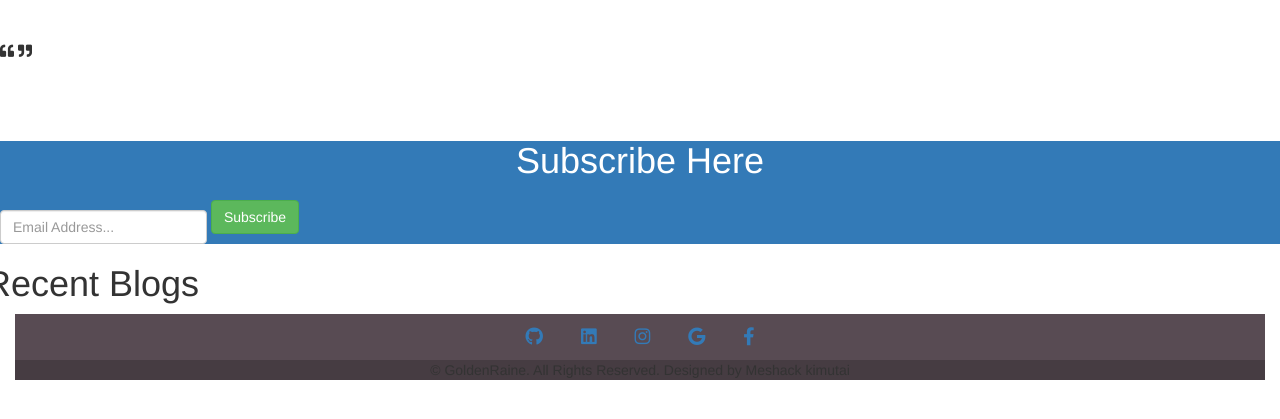
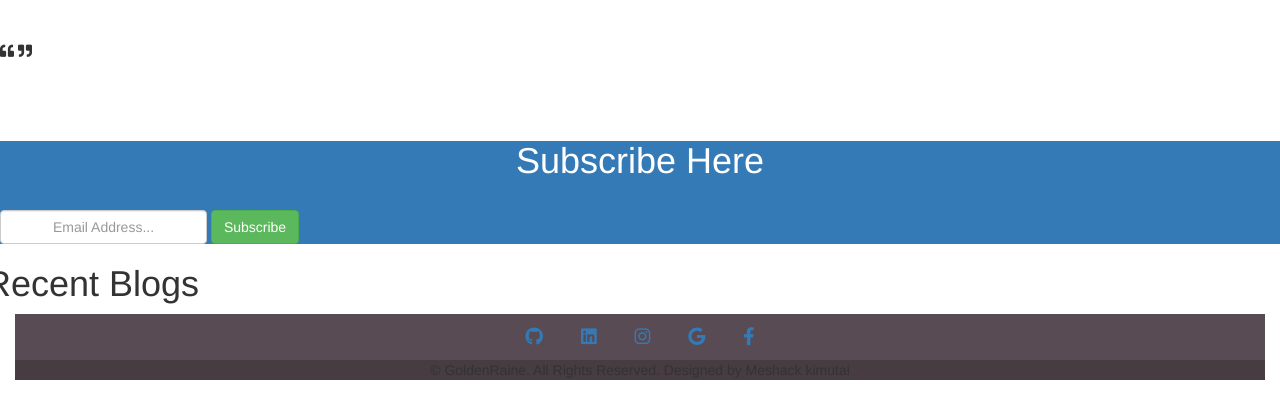
Before and after one commit to kimutaimeshack/personal-blogging-site, a Flask app: page / in a window 1280 px wide. Shown: the part 201-620 px from the top of the page. Run offline with Flask 2, Linux system fonts and the light colour scheme; data that the repository does not hold is empty; some libraries are stand-ins or nearby versions.

Commit message:
update index.html

```diff
--- a/app/templates/index.html
+++ b/app/templates/index.html
@@ -25,18 +25,18 @@
     <form id="subscribeForm" class="form-inline ml-2" action="{{url_for('main.subscribe')}}" method="POST">
       <h1 class="text-center subscribe">Subscribe Here</h1>
       <div class="md-form form-group"><br>
-        <input type="email" class="form-control" placeholder="Email Address..." name="subscriber" required>
+        <input type="email" class="form-control text-center" placeholder="Email Address..." name="subscriber" required>
       </div>
-      <div class="md-form form-group">
-        <button class="btn btn-success" id="subs">Subscribe</button>
+      <div class="md-form form-group"><br>
+        <button class="text-center btn btn-success" id="subs">Subscribe</button>
       </div>
     </form>
   </div></div>
   <div class="row" id="blogsContainer">
-    <h1>Recent Blogs</h1>
+    <h1 text-center>Recent Blogs</h1>
     {% for blog in blogs %}
     <div class="col-lg-3 col-md-4 col-sm-6 col-xs-12 all-blogs">
-      <div class="">
+      <div class="text-center">
         <h4><a href="{{url_for('main.blog',id = blog.id)}}">{{blog.title | upper}}</a></h4>
         <h5>{{blog.description}}</h5>
         <p>Posted on :<small class="text-muted mr-2"> {{blog.time.strftime('%d-%m-%Y')}}</small> by <a
--- a/app/templates/navbar.html
+++ b/app/templates/navbar.html
@@ -1,29 +1,27 @@
 <nav class="navbar navbar-default">
   <div class="container-fluid">
     <!-- Brand and toggle get grouped for better mobile display -->
-    <div class="navbar-header">
+    <div class="navbar-header"><div class="text-center">
       <button type="button" class="navbar-toggle collapsed" data-toggle="collapse"
         data-target="#bs-example-navbar-collapse-1" aria-expanded="false">
         <span class="sr-only">Toggle navigation</span>
         <span class="icon-bar"></span>
         <span class="icon-bar"></span>
-        <span class="icon-bar"></span>
-      </button>
-      <a class="navbar-brand" href="/">BLOG</a>
+      </button></div>
+      <a class="text-center navbar-brand" href="/">BLOG</a>
     </div>
     <!-- Collect the nav links, forms, and other content for toggling -->
     <div class="collapse navbar-collapse" id="bs-example-navbar-collapse-1">
       <ul class="nav navbar-nav navbar-right">
         <li class="">
           {% if current_user.is_authenticated %}
-          <a class="btn btn-outline-primary" id="post" href="{{url_for('main.new_blog')}}">Post</a>
+          <a class="text-center btn btn-outline-primary" id="post" href="{{url_for('main.new_blog')}}">Post</a>
         <li class="nav-item dropdown">
-          <a class="nav-link dropdown-toggle" style='margin-right:30px' data-toggle="dropdown" aria-haspopup="true"
-            aria-expanded="false">
+
             <i class="fas fa-user"></i>&nbsp;<strong>{{current_user.username}}</strong> </a>
           <div class="dropdown-menu dropdown-menu-right dropdown-info" aria-labelledby="navbarDropdownMenuLink-4">
             <a class="dropdown-item" href="{{url_for('main.profile',name=current_user.username)}}"><i
-                class="far fa-user"></i>&nbsp; My account</a><br>
+                class="text-center far fa"></i>&nbsp; My account</a><br>
             <a class="dropdown-item" href="{{url_for('auth.logout')}}"><i class="fas fa-sign-out-alt"></i>&nbsp; Log
               out</a>
           </div>
```
